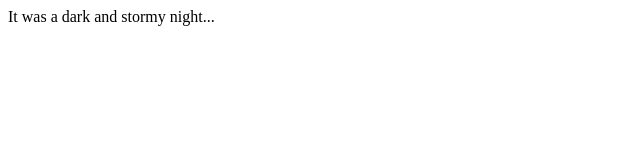
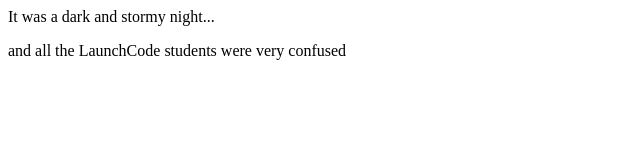
Before and after one commit to nmaingi/fireside-story, a plain HTML site: page index.html in a window 1280 px wide. Shown: the whole page, without its empty margins (0-640 px from the left). Drawn offline with Linux system fonts and the light colour scheme.

Commit message:
added second line of the story

```diff
--- a/index.html
+++ b/index.html
@@ -1,5 +1,6 @@
 <html>
   <body>
     <p>It was a dark and stormy night...</p>
+    <p> and all the LaunchCode students were very confused</p>
   </body>
 </html>
```
